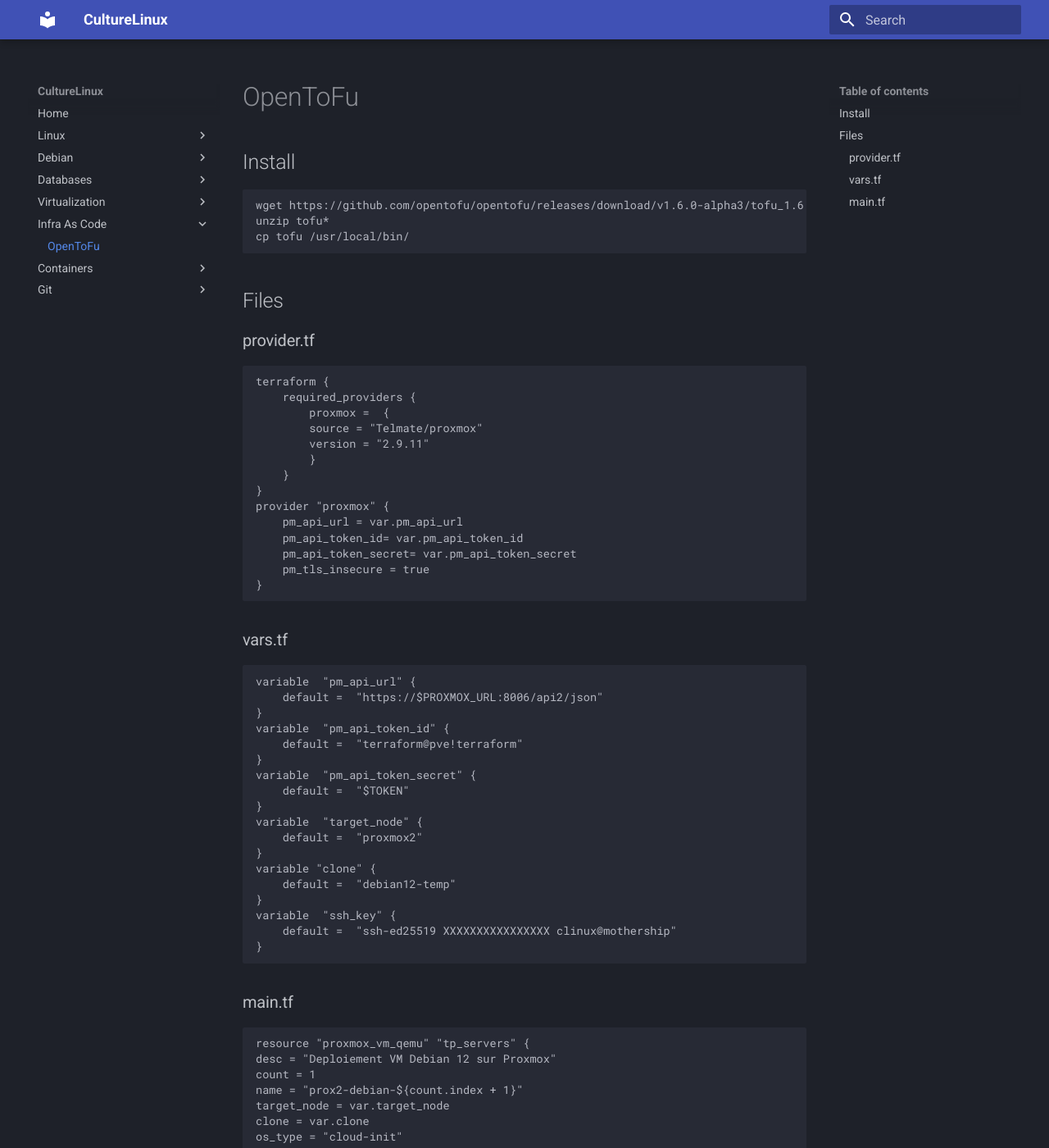
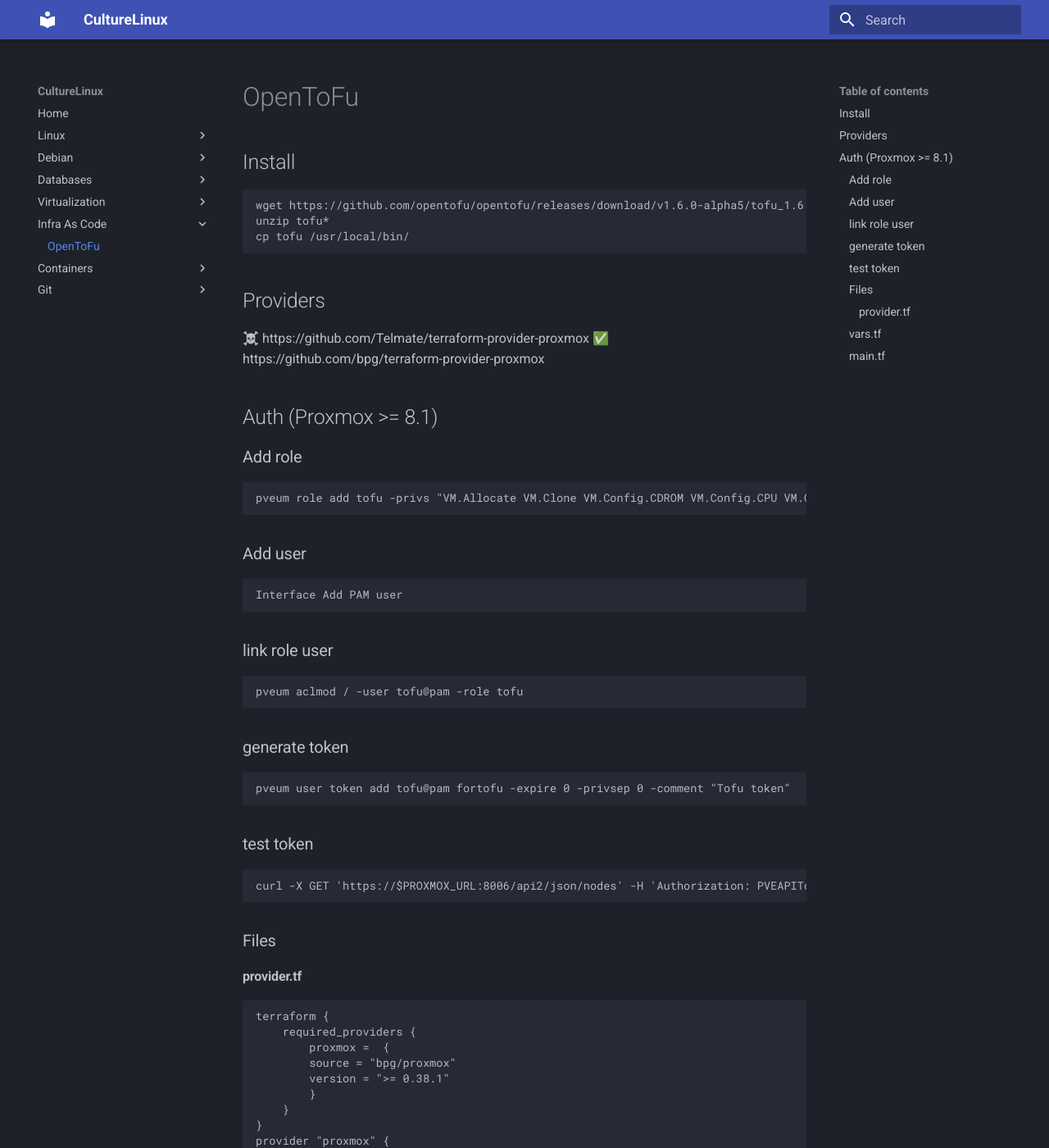
Before and after one commit to cyklodev/culturelinux, an MkDocs documentation site: the page built from docs/iac/opentofu.md, in a window 1280 px wide and 1400 px high. Shown: the whole window at 82% size. Built offline with MkDocs 1.6.1 and Material for MkDocs 9.7.7, drawn with Linux system fonts in a browser that asks for light colours; some of the changed text lies outside the part shown.

Commit message:
switch tofu telmate > bpg

```diff
--- a/docs/iac/opentofu.md
+++ b/docs/iac/opentofu.md
@@ -1,35 +1,53 @@
 # OpenToFu
 ## Install
-    wget https://github.com/opentofu/opentofu/releases/download/v1.6.0-alpha3/tofu_1.6.0-alpha3_linux_amd64.zip
+    wget https://github.com/opentofu/opentofu/releases/download/v1.6.0-alpha5/tofu_1.6.0-alpha5_linux_amd64.zip
     unzip tofu*
     cp tofu /usr/local/bin/
 
-## Files
-### provider.tf
+## Providers
+
+☠️ https://github.com/Telmate/terraform-provider-proxmox
+✅ https://github.com/bpg/terraform-provider-proxmox
+
+## Auth (Proxmox >= 8.1)
+### Add role
+    pveum role add tofu -privs "VM.Allocate VM.Clone VM.Config.CDROM VM.Config.CPU VM.Config.Cloudinit VM.Config.Disk VM.Config.HWType VM.Config.Memory VM.Config.Network VM.Config.Options VM.Monitor VM.Audit VM.PowerMgmt Datastore.AllocateSpace Datastore.Audit SDN.Use"
+### Add user
+    Interface Add PAM user
+### link role user
+    pveum aclmod / -user tofu@pam -role tofu
+### generate token
+    pveum user token add tofu@pam fortofu -expire 0 -privsep 0 -comment "Tofu token"
+### test token
+    curl -X GET 'https://$PROXMOX_URL:8006/api2/json/nodes' -H 'Authorization: PVEAPIToken=terraform@pve!terraform=$TOKEN'
+
+
+### Files
+#### provider.tf
     terraform {
         required_providers {
             proxmox =  {
-            source = "Telmate/proxmox"
-            version = "2.9.11"
+            source = "bpg/proxmox"
+            version = ">= 0.38.1"
             }
         }
     }
     provider "proxmox" {
-        pm_api_url = var.pm_api_url
-        pm_api_token_id= var.pm_api_token_id
-        pm_api_token_secret= var.pm_api_token_secret
-        pm_tls_insecure = true
+        endpoint = var.pm_api_url
+        api_token = var.pm_api_token
+        insecure = false  # Warning TLS cert of proxmox webui must be valid (Let's Encrypt)
+        ssh {
+            agent    = true
+            username = "root"
+        }
     }
 
 ### vars.tf
     variable  "pm_api_url" {
         default =  "https://$PROXMOX_URL:8006/api2/json"
     }
-    variable  "pm_api_token_id" {
-        default =  "terraform@pve!terraform"
-    }
-    variable  "pm_api_token_secret" {
-        default =  "$TOKEN"
+    variable  "pm_api_token" {
+        default =  "tofu@pam!fortofu=XXXXXXXX-XXXX-XXXX-XXXX-XXXXXXXXXXXX"
     }
     variable  "target_node" {
         default =  "proxmox2"
@@ -38,40 +56,64 @@
         default =  "debian12-temp"
     }
     variable  "ssh_key" {
-        default =  "ssh-ed25519 XXXXXXXXXXXXXXXX clinux@mothership"
-    }
+        default =  "ssh-ed25519 XXXXXXXX clinux@rocky9.local"
+
 
 ### main.tf
-    resource "proxmox_vm_qemu" "tp_servers" {
-    desc = "Deploiement VM Debian 12 sur Proxmox"
-    count = 1
-    name = "prox2-debian-${count.index + 1}"
-    target_node = var.target_node
-    clone = var.clone
-    os_type = "cloud-init"
-    cores = 2
-    sockets = 1
-    cpu = "host"
-    memory = 2048
-    scsihw = "virtio-scsi-pci"
-    bootdisk = "scsi0"
+    resource "proxmox_virtual_environment_vm" "debian_vm" {
+        name        = "bpg-debian12"
+        description = "Managed by opentofu"
+        tags        = ["opentofu", "debian"]
+        node_name = var.target_node
+        clone {
+            vm_id = "1000"
+        }
 
-    disk {
-        slot = 0
-        size = "40G"
-        type = "scsi"
-        storage = "local-lvm"
-        #iothread = 1
+        cpu {
+            cores = 2
+            type = "host"
+            numa = true
+        }
+        memory {
+            dedicated = 2048
+        }
+        network_device {
+            bridge = "vmbr0"
+            model = "virtio"
+        }
+
+        efi_disk {
+            datastore_id = "local-lvm"
+            file_format = "raw"
+            type    = "4m"
+        }
+
+        disk {
+            datastore_id = "local-lvm"
+            file_format = "raw"
+            interface = "scsi0"
+            size = "10"
+        }
+
+        operating_system {
+            type = "l26"
+        }
+        machine = "q35"
+        agent {
+            enabled = false
+        }
+
+        initialization {
+            ip_config {
+                ipv4 {
+                    address = "192.168.1.170/24"
+                    gateway = "192.168.1.1"
+                }
+            }
+            user_account {
+                keys     = [var.ssh_key]
+                password = "tofu"
+                username = "debian"
+            }
+        }
     }
-
-    network {
-        model = "virtio"
-        bridge = "vmbr0"
-    }
-
-    ipconfig0 = "ip=192.168.1.${count.index + 170}/24,gw=192.168.1.1"
-    nameserver = "192.168.1.20"
-    searchdomain = "local.cyklodev.com"
-
-    sshkeys = var.ssh_key
-    }
```
Also changed, not shown: docs/virtualization/proxmox.md (+0 -13 lines).
